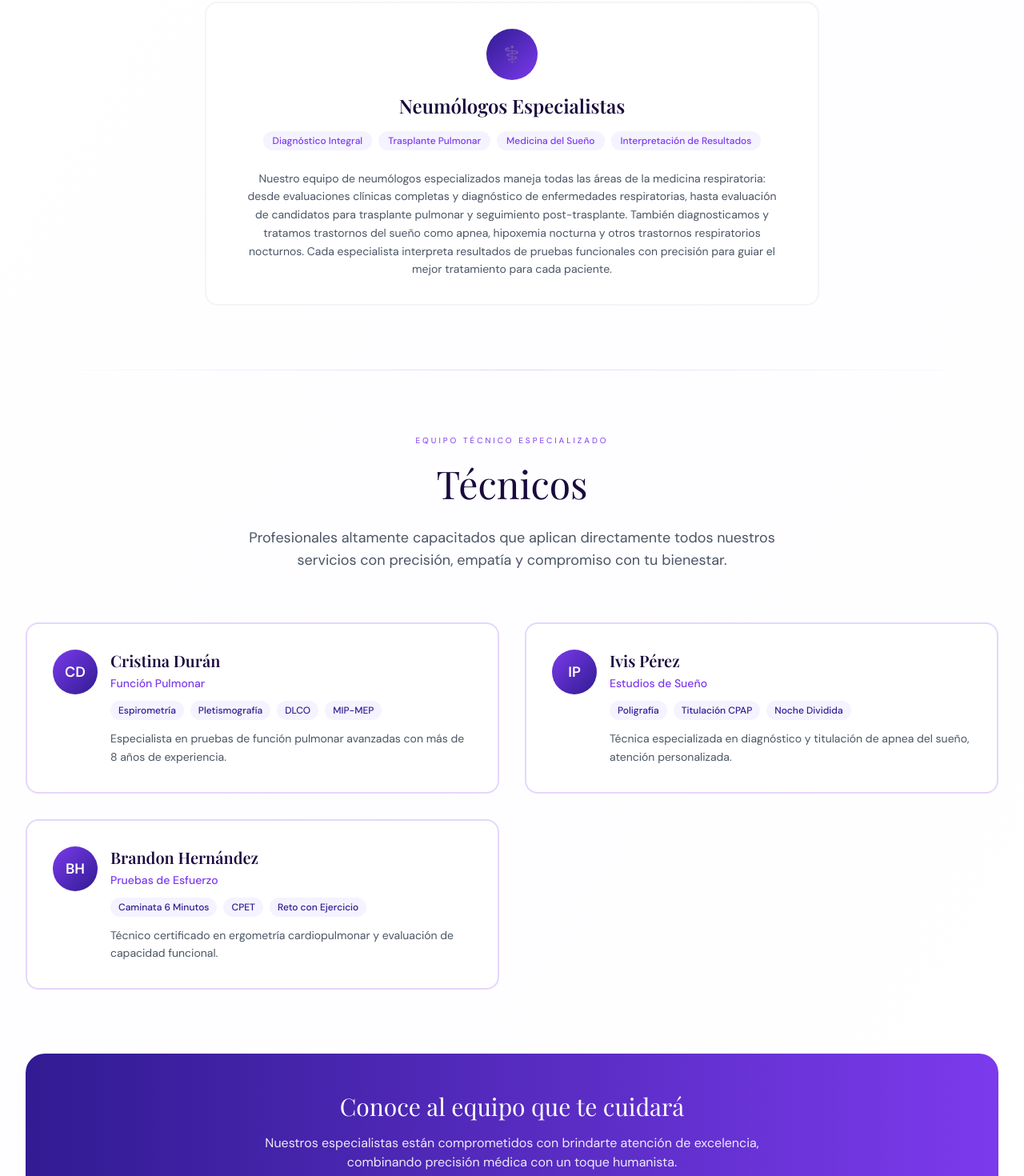
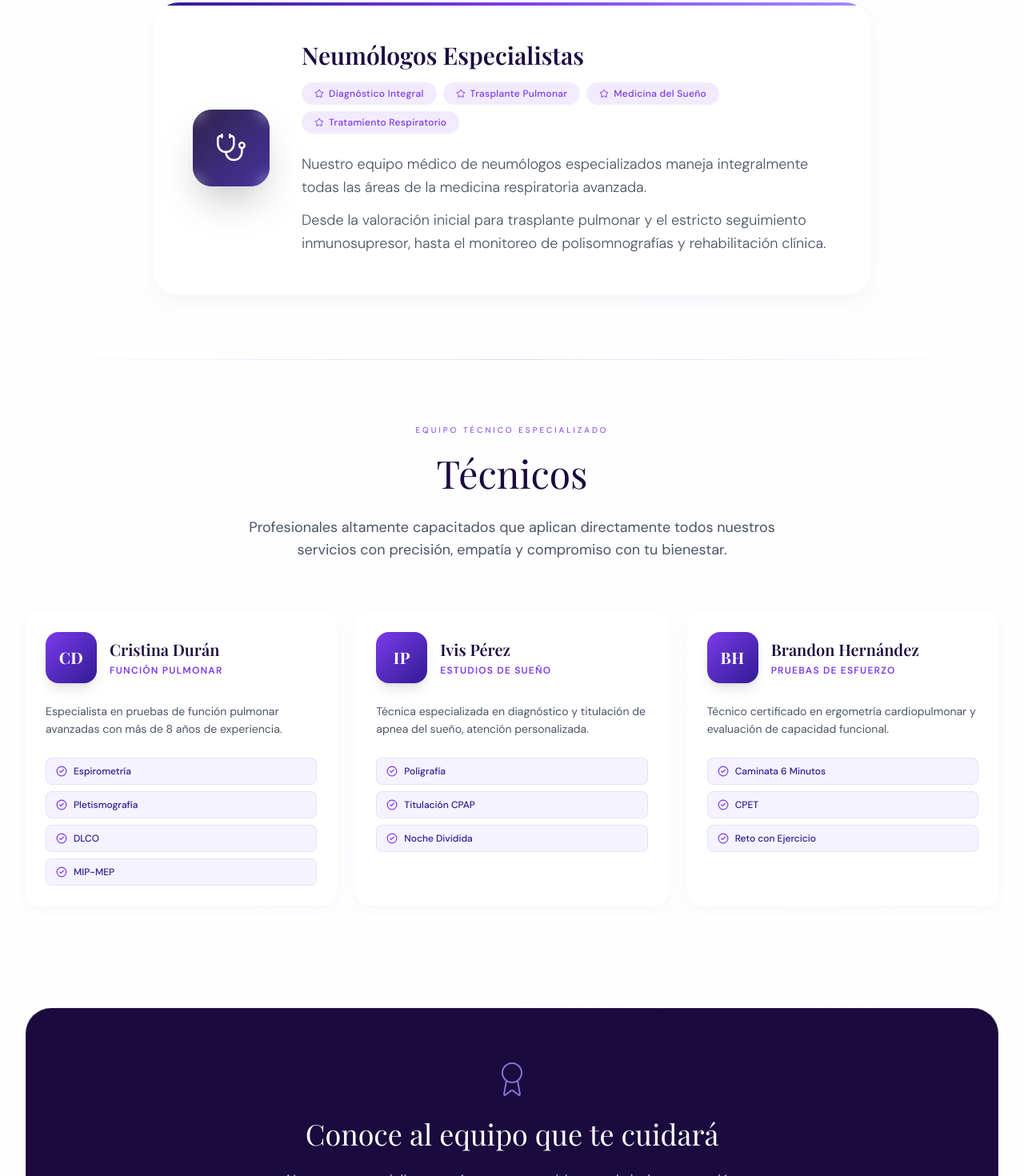
Before and after one commit to juangalindo55/CETRA, a Next.js app: page /especialistas in a window 1280 px wide. Shown: the part 700-2170 px from the top of the page at 80% size. Built offline with nearby package versions, Linux system fonts and the light colour scheme.

Commit message:
feat: complete visual overhaul of Specialists page and convert all action CTAs to WhatsApp links

```diff
--- a/src/components/Map.tsx
+++ b/src/components/Map.tsx
@@ -4,7 +4,7 @@
 const CETRA_LOCATION = {
   lat: 25.673836,
   lng: -100.348892,
-  address: 'Torre José A. Muguerza, Belisario Domínguez 2602, Centro, 64060 Monterrey, N.L.',
+  address: 'Torre José A. Muguerza, Piso 3, Belisario Domínguez 2602, Centro, 64060 Monterrey, N.L.',
   phone: '+52 81 1778 1017',
   hours: 'Lunes - Viernes: 8:00 - 17:00',
 };
@@ -15,7 +15,7 @@ export default function Map() {
   return (
     <div className="rounded-lg overflow-hidden border border-[#e8e4f8] shadow-sm">
       <iframe
-        width="100%"
+        width="125%"
         height="256"
         frameBorder="0"
         scrolling="no"
--- a/src/components/sections/EligibilityQuiz.tsx
+++ b/src/components/sections/EligibilityQuiz.tsx
@@ -82,12 +82,14 @@ export default function EligibilityQuiz() {
             </p>
 
             <div className="flex gap-4 justify-center">
-              <Link
-                href="/contacto"
+              <a
+                href="https://wa.me/528117781017?text=Hola,%20quisiera%20agendar%20una%20evaluaci%C3%B3n"
+                target="_blank"
+                rel="noopener noreferrer"
                 className="px-8 py-3 bg-[#311B92] text-white font-light tracking-wide rounded-full hover:bg-[#1a0a5e] transition-all duration-300"
               >
                 Agendar Evaluación
-              </Link>
+              </a>
               <button
                 onClick={handleReset}
                 className="px-8 py-3 border border-gray-300 text-gray-700 font-light rounded-full hover:border-[#7C3AED] hover:text-[#7C3AED] transition-all duration-300"
--- a/src/components/sections/Specialists.tsx
+++ b/src/components/sections/Specialists.tsx
@@ -1,11 +1,13 @@
 'use client';
 
 import { motion } from 'framer-motion';
+import { Stethoscope, Award, Star, CheckCircle2 } from 'lucide-react';
 
 const pneumologistDescription = {
   role: 'Neumólogos Especialistas',
-  specialties: ['Diagnóstico Integral', 'Trasplante Pulmonar', 'Medicina del Sueño', 'Interpretación de Resultados'],
-  description: 'Nuestro equipo de neumólogos especializados maneja todas las áreas de la medicina respiratoria: desde evaluaciones clínicas completas y diagnóstico de enfermedades respiratorias, hasta evaluación de candidatos para trasplante pulmonar y seguimiento post-trasplante. También diagnosticamos y tratamos trastornos del sueño como apnea, hipoxemia nocturna y otros trastornos respiratorios nocturnos. Cada especialista interpreta resultados de pruebas funcionales con precisión para guiar el mejor tratamiento para cada paciente.',
+  specialties: ['Diagnóstico Integral', 'Trasplante Pulmonar', 'Medicina del Sueño', 'Tratamiento Respiratorio'],
+  description1: 'Nuestro equipo médico de neumólogos especializados maneja integralmente todas las áreas de la medicina respiratoria avanzada.',
+  description2: 'Desde la valoración inicial para trasplante pulmonar y el estricto seguimiento inmunosupresor, hasta el monitoreo de polisomnografías y rehabilitación clínica.',
 };
 
 const technicians = [
@@ -61,10 +63,8 @@ function AvatarInitials({ name, color }: { name: string; color: string }) {
     .slice(0, 2);
 
   return (
-    <div
-      className={`w-14 h-14 rounded-full flex items-center justify-center text-white font-semibold text-lg ${color}`}
-    >
-      {initials}
+    <div className={`w-16 h-16 rounded-2xl flex items-center justify-center text-white shadow-lg ${color}`}>
+      <span className="font-display font-bold text-xl tracking-wide">{initials}</span>
     </div>
   );
 }
@@ -99,29 +99,40 @@ export default function Specialists() {
             initial="hidden"
             whileInView="show"
             viewport={{ once: true }}
-            className="max-w-3xl mx-auto"
+            className="max-w-4xl mx-auto"
           >
-            <div className="bg-white rounded-2xl p-8 border-2 border-gray-100 hover:border-[#7C3AED]/30 hover:shadow-lg transition-all duration-300">
-              <div className="flex flex-col items-center text-center">
-                <div className="w-16 h-16 rounded-full bg-gradient-to-br from-[#311B92] to-[#7C3AED] flex items-center justify-center text-white font-semibold text-xl mb-4">
-                  ⚕️
+            <div className="bg-white/80 backdrop-blur-xl rounded-[2rem] p-8 md:p-12 border border-white/40 shadow-[0_8px_30px_rgb(0,0,0,0.04)] hover:shadow-[0_8px_30px_rgba(124,58,237,0.1)] transition-all duration-500 flex flex-col md:flex-row gap-10 items-center text-center md:text-left relative overflow-hidden">
+              <div className="absolute top-0 left-0 w-full h-1 bg-gradient-to-r from-[#311B92] via-[#7C3AED] to-[#a78bfa]" />
+
+              <div className="flex-shrink-0">
+                <div className="w-24 h-24 rounded-3xl bg-gradient-to-br from-[#1a0a3d] to-[#311B92] flex items-center justify-center text-white shadow-2xl relative">
+                  <div className="absolute inset-0 bg-white/10 rounded-3xl backdrop-blur-sm" />
+                  <Stethoscope className="w-10 h-10 relative z-10" strokeWidth={1.5} />
                 </div>
-                <h3 className="font-display text-2xl font-semibold text-[#1a0a3d] mb-4">
+              </div>
+
+              <div className="flex-1">
+                <h3 className="font-display text-3xl font-semibold text-[#1a0a3d] mb-4">
                   {pneumologistDescription.role}
                 </h3>
-                <div className="flex flex-wrap gap-2 justify-center mb-6">
+                <div className="flex flex-wrap gap-2 justify-center md:justify-start mb-6">
                   {pneumologistDescription.specialties.map((spec) => (
                     <span
                       key={spec}
-                      className="text-xs bg-[#f5f3ff] text-[#7C3AED] px-3 py-1 rounded-full font-medium"
+                      className="text-xs bg-[#7C3AED]/10 text-[#7C3AED] px-4 py-1.5 rounded-full font-medium tracking-wide flex items-center gap-1.5"
                     >
-                      {spec}
+                      <Star className="w-3 h-3" /> {spec}
                     </span>
                   ))}
                 </div>
-                <p className="text-sm text-gray-600 leading-relaxed max-w-2xl">
-                  {pneumologistDescription.description}
+                <div className="space-y-3">
+                  <p className="text-gray-600 leading-relaxed text-lg font-light">
+                    {pneumologistDescription.description1}
                   </p>
+                  <p className="text-gray-600 leading-relaxed text-lg font-light">
+                    {pneumologistDescription.description2}
+                  </p>
+                </div>
               </div>
             </div>
           </motion.div>
@@ -155,36 +166,39 @@ export default function Specialists() {
             initial="hidden"
             whileInView="show"
             viewport={{ once: true }}
-            className="grid grid-cols-1 md:grid-cols-2 lg:grid-cols-2 gap-8"
+            className="grid grid-cols-1 md:grid-cols-3 gap-6"
           >
             {technicians.map((technician) => (
               <motion.div
                 key={technician.id}
                 variants={itemVariants}
-                className="bg-white rounded-2xl p-8 border-2 border-[#7C3AED]/20 hover:border-[#7C3AED]/50 hover:shadow-lg transition-all duration-300"
+                className="bg-white/80 backdrop-blur-md rounded-2xl p-6 border border-white/40 shadow-[0_4px_20px_rgb(0,0,0,0.03)] hover:border-[#7C3AED]/40 hover:shadow-[0_8px_30px_rgba(124,58,237,0.12)] transition-all duration-500 group flex flex-col h-full"
               >
-                <div className="flex gap-4">
-                  <AvatarInitials name={technician.name} color="bg-gradient-to-br from-[#7C3AED] to-[#311B92]" />
+                <div className="flex items-center gap-4 mb-6">
+                  <AvatarInitials name={technician.name} color="bg-gradient-to-br from-[#7C3AED] to-[#311B92] group-hover:scale-105 transition-transform duration-500" />
                   <div className="flex-1 text-left">
                     <h3 className="font-display text-xl font-semibold text-[#1a0a3d] mb-1">
                       {technician.name}
                     </h3>
-                    <p className="text-sm font-medium text-[#7C3AED] mb-3">
+                    <p className="text-xs font-semibold tracking-widest uppercase text-[#7C3AED]">
                       {technician.area}
                     </p>
-                    <div className="flex flex-wrap gap-2 mb-3">
+                  </div>
+                </div>
+
+                <div className="flex-1">
+                   <p className="text-sm text-gray-600 leading-relaxed mb-6">
+                     {technician.description}
+                   </p>
+                   <div className="flex flex-col gap-2">
                      {technician.services.map((service) => (
                        <span
                          key={service}
-                          className="text-xs bg-[#f5f3ff] text-[#311B92] px-2.5 py-1 rounded-full font-medium"
+                         className="text-xs bg-[#f5f3ff] text-[#311B92] py-2 px-3 border border-[#7C3AED]/10 rounded-lg font-medium flex items-center gap-2"
                        >
-                          {service}
+                         <CheckCircle2 className="w-3.5 h-3.5 text-[#7C3AED]" /> {service}
                        </span>
                      ))}
-                    </div>
-                    <p className="text-sm text-gray-600 leading-relaxed">
-                      {technician.description}
-                    </p>
                    </div>
                 </div>
               </motion.div>
@@ -197,19 +211,26 @@ export default function Specialists() {
           initial={{ opacity: 0, y: 20 }}
           whileInView={{ opacity: 1, y: 0 }}
           viewport={{ once: true }}
-          transition={{ duration: 0.6, delay: 0.3 }}
-          className="mt-20 bg-gradient-to-r from-[#311B92] to-[#7C3AED] rounded-3xl p-12 text-center"
+          className="mt-32 relative overflow-hidden bg-[#1a0a3d] rounded-[2rem] p-12 lg:p-16 text-center isolate border border-white/10"
         >
-          <h3 className="font-display text-3xl font-light text-white mb-4">
+          <div className="absolute top-1/2 left-1/2 -translate-x-1/2 -translate-y-1/2 w-[150%] h-[150%] bg-[radial-gradient(ellipse_at_center,_var(--tw-gradient-stops))] from-[#7C3AED]/25 via-[#1a0a3d]/0 to-transparent -z-10 pointer-events-none" />
+
+          <Award className="w-12 h-12 text-[#a78bfa] mx-auto mb-6 opacity-80" strokeWidth={1} />
+          <h3 className="font-display text-4xl font-light text-white mb-6">
             Conoce al equipo que te cuidará
           </h3>
-          <p className="text-white/90 mb-8 max-w-2xl mx-auto">
+          <p className="text-white/80 mb-10 max-w-xl mx-auto text-lg font-light leading-relaxed">
             Nuestros especialistas están comprometidos con brindarte atención de excelencia, combinando
-            precisión médica con un toque humanista.
+            precisión médica con un toque profundamente humano.
           </p>
-          <button className="px-10 py-4 bg-white text-[#311B92] font-light tracking-wide rounded-full hover:shadow-xl hover:bg-gray-50 transition-all duration-300">
-            Agendar Cita
-          </button>
+          <a
+            href="https://wa.me/528117781017?text=Hola,%20quisiera%20agendar%20una%20evaluaci%C3%B3n"
+            target="_blank"
+            rel="noopener noreferrer"
+            className="px-10 py-4 bg-white text-[#1a0a3d] font-medium tracking-wide rounded-full hover:shadow-[0_0_30px_rgba(255,255,255,0.3)] hover:scale-105 transition-all duration-300 inline-block"
+          >
+            Agendar Evaluación
+          </a>
         </motion.div>
       </div>
     </section>
```
Also changed, not shown: src/app/page.tsx (+5 -3 lines), src/app/servicios/[slug]/page.tsx (+5 -3 lines), src/components/sections/Hero.tsx (+5 -3 lines), src/components/sections/Services.tsx (+7 -2 lines), src/components/ui/Navbar.tsx (+10 -6 lines). Lines whose indentation alone changed are shown as unchanged.
